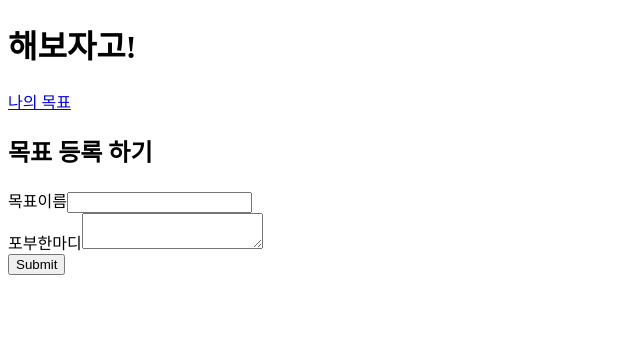
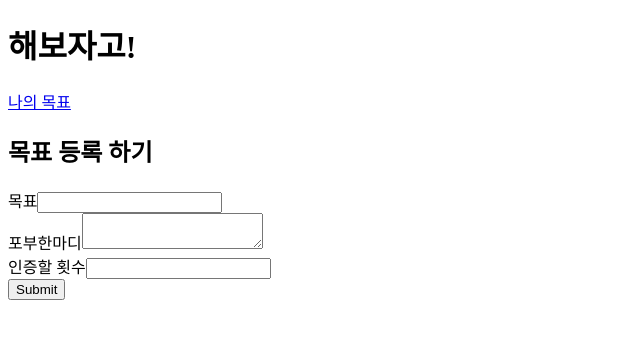
Before and after one commit to CodeSoom-Project/haebojago, a React app: page /writemission in a window 1280 px wide. Shown: the top 338 px of the page, without its empty margins (0-640 px from the left). Built offline with nearby package versions, Linux system fonts and the light colour scheme.

Commit message:
목표 등록, 목표 리스트 페이지 구현
1. 목표등록
- 목표 타이틀, 포부한마디, 인증할 횟수를 입력합니다.

2. 목표리스트
- 저장한 목표의 정보를 확인할 수 있습니다.

```diff
--- a/src/pages/MissionList.jsx
+++ b/src/pages/MissionList.jsx
@@ -1,9 +1,21 @@
 import { Link } from 'react-router-dom';
 
 export default function MissionList() {
+  const missionItems = JSON.parse(localStorage.getItem('newData'));
+
   return (
     <div>
       목표 리스트
+      <br />
+      {missionItems ? (
+        <div>
+          <p>목표 : {missionItems.title}</p>
+          <p>포부한마디 : {missionItems.saying}</p>
+          <p>인증 : 인증횟수 /  {missionItems.count}</p>
+        </div>
+      ) : (
+        '새로운 목표를 등록해주세요.'
+      )}
       <Link to="/writemission">목표 등록하기</Link>
     </div>
   );
--- a/src/pages/MissionWrite.jsx
+++ b/src/pages/MissionWrite.jsx
@@ -1,15 +1,29 @@
 import { useForm } from 'react-hook-form';
 
+import { useNavigate } from 'react-router-dom';
+
 export default function MissionWrite() {
+  const navigate = useNavigate();
+
   const {
     register,
     handleSubmit,
     onError,
     formState: { errors },
-  } = useForm();
+  } = useForm({
+    mode: 'onChange',
+    defaultValues: {},
+  });
 
   const onSubmit = (data) => {
-    console.log(data);
+    const missionItems = JSON.parse(localStorage.getItem('newData'));
+
+    if (missionItems) {
+      alert('등록된 목표가 있습니다.');
+    } else {
+      localStorage.setItem('newData', JSON.stringify(data));
+    }
+    navigate('/');
   };
 
   return (
@@ -18,14 +32,17 @@ export default function MissionWrite() {
 
       <form onSubmit={handleSubmit(onSubmit, onError)}>
         <div>
-          <label>목표이름</label>
+          <label>목표</label>
           <input type="text" {...register('title')} />
         </div>
         <div>
           <label>포부한마디</label>
-          <textarea type="text" {...register('hopes')} />
+          <textarea type="text" {...register('saying')} />
         </div>
-
+        <div>
+          <label>인증할 횟수</label>
+          <input type="num" {...register('count')} />
+        </div>
         <input type="submit" />
       </form>
     </div>
```
